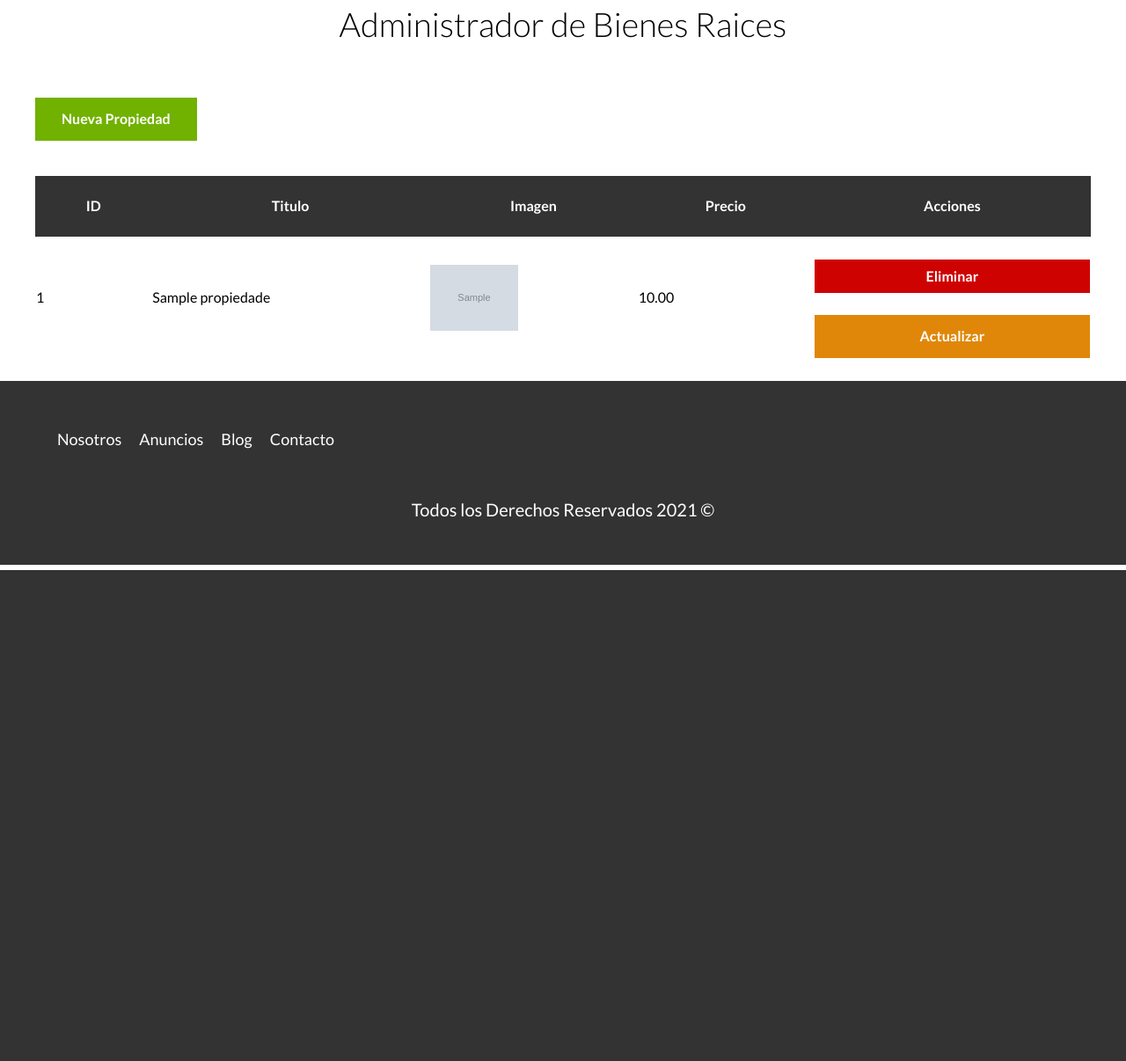
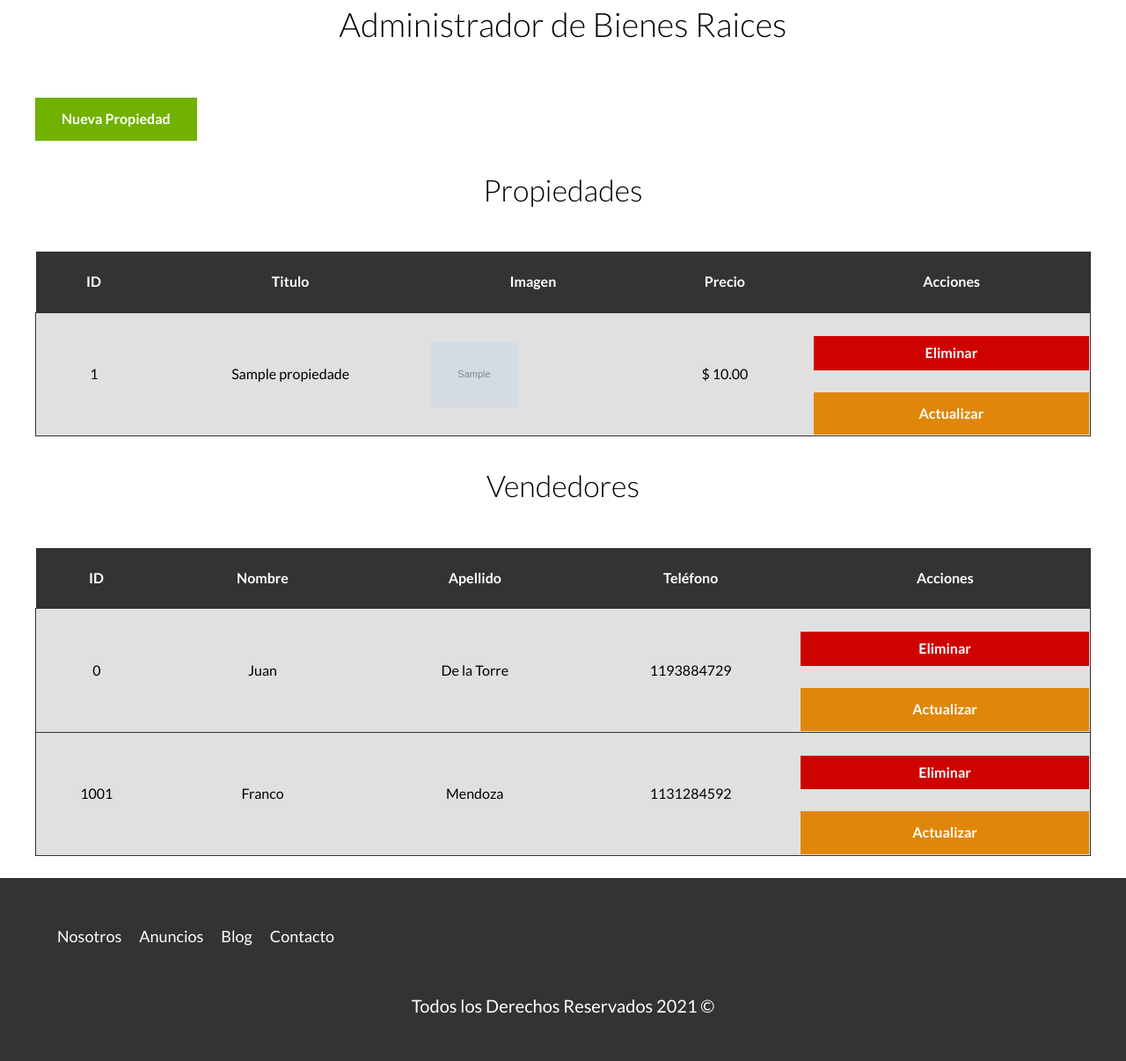
Before and after one commit to FranMendo2002/bienes-raices_POO, a PHP site: page /admin in a window 1280 px wide. Shown: the part 152-1358 px from the top of the page at 88% size. Before the commit the page ends 800 px from the top, so only its background shows below. Run offline with PHP 8.4, Linux system fonts and the light colour scheme; the visitor is signed in with stand-in values (Sample User, id 1); data comes from the database, SQL or seed files in the repository; tables that the repository leaves empty hold one stand-in row (values such as "Sample post"); grey boxes marked "Sample" are stand-in pictures; some libraries are stand-ins or nearby versions.

Commit message:
Lista de vendedores creada

```diff
--- a/admin/index.php
+++ b/admin/index.php
@@ -14,14 +14,28 @@
     $resultado = $_GET['resultado'] ?? null; // Revisa si existe el get, si no, asigna null
 
     if($_SERVER["REQUEST_METHOD"] === 'POST') {
+
         /* FILTER_VALIDATE_INT Valida un valor como integer, opcionalmente desde el rango especificado, y lo convierte a int en case de éxito. */
         $idEliminar = filter_var($_POST['id'], FILTER_VALIDATE_INT);
 
         if($idEliminar) {
-            $propiedad = Propiedad::find($idEliminar);
-            $resultado = $propiedad->eliminar();
+                $tipo = validarTipoContenido($_POST['tipo']);
+
+                if($tipo){
+                    if($_POST["tipo"]=== 'vendedor'){
+                        $vendedor = Vendedor::find($idEliminar);
+                        $resultado = $vendedor->eliminar();
+                    }
+                    if($_POST["tipo"]=== 'propiedad'){
+                        $propiedad = Propiedad::find($idEliminar);
+                        $resultado = $propiedad->eliminar();
+                    }
+                }
         }
     }
+
+
+
 
     // Incluye un template
     incluirTemplate('header');
@@ -32,14 +46,16 @@
 
     <?php
         if( intval($resultado) === 1): ?>
-            <p class="alerta exito">Anuncio Creado Correctamente</p>
+            <p class="alerta exito">Registro Creado Correctamente</p>
         <?php elseif( intval($resultado) === 2):?>
-            <p class="alerta actualizado">Anuncio Actualizado Correctamente</p>
+            <p class="alerta actualizado">Registro Actualizado Correctamente</p>
         <?php elseif( intval($resultado) === 3): ?>
-            <p class="alerta eliminado">Anuncio Eliminado Correctamente</p>
+            <p class="alerta eliminado">Registro Eliminado Correctamente</p>
         <?php endif; ?>
 
     <a href="/admin/propiedades/crear.php" class="boton boton-verde">Nueva Propiedad</a>
+
+    <h2>Propiedades</h2>
 
     <table class="propiedades">
         <thead>
@@ -58,10 +74,11 @@
                     <td> <?php echo $propiedad->id ?> </td>
                     <td> <?php echo $propiedad->titulo ?> </td>
                     <td><img src="/imagenes/<?php echo $propiedad->imagen ?>" class="imagen-tabla"></td>
-                    <td> <?php echo $propiedad->precio ?> </td>
+                    <td>$ <?php echo $propiedad->precio ?> </td>
                     <td>
                         <form method="POST" class="w-100">
                             <input type="hidden" name="id" value="<?php echo $propiedad->id; ?>">
+                            <input type="hidden" name="tipo" value="propiedad">
                             <input type="submit" class="boton-rojo-block" value="Eliminar">
                         </form>
 
@@ -72,13 +89,44 @@
 
         </tbody>
     </table>
+
+    <h2>Vendedores</h2>
+    <table class="propiedades">
+        <thead>
+            <tr>
+                <th>ID</th>
+                <th>Nombre</th>
+                <th>Apellido</th>
+                <th>Teléfono</th>
+                <th>Acciones</th>
+            </tr>
+        </thead>
+
+        <tbody> <!-- Mostrar los resultados -->
+            <?php foreach( $vendedores as $vendedor): ?>
+                <tr>
+                    <td> <?php echo $vendedor->id ?> </td>
+                    <td> <?php echo $vendedor->nombre ?> </td>
+                    <td> <?php echo $vendedor->apellido ?> </td>
+                    <td> <?php echo $vendedor->telefono ?> </td>
+                    <td>
+                        <form method="POST" class="w-100">
+                            <input type="hidden" name="id" value="<?php echo $vendedor->id; ?>">
+                            <input type="hidden" name="tipo" value="vendedor">
+                            <input type="submit" class="boton-rojo-block" value="Eliminar">
+                        </form>
+
+                        <a href="/admin/vendedores/actualizar.php?id=<?php echo $vendedor->id; ?>" class="boton-amarillo-block">Actualizar</a>
+                    </td>
+                </tr>
+            <?php endforeach; ?>
+
+        </tbody>
+    </table>
 </main>
 
 <?php
 
-    // Cerrar la conexion
-    mysqli_close($db);
-
     incluirTemplate('footer');
 
 ?>
--- a/classes/Propiedad.php
+++ b/classes/Propiedad.php
@@ -30,4 +30,40 @@ class Propiedad extends ActiveRecord{
         $this->creado = date('Y/m-d');
         $this->vendedorId = $args["vendedorId"] ?? '';
     }
+
+    public function validar() {
+            if (!$this->titulo) {
+                self::$errores[] = "Debes añadir un titulo";
+            }
+
+            if (!$this->precio) {
+                self::$errores[] = "El precio es obligatorio";
+            }
+
+            if (strlen($this->descripcion) < 50) {
+                self::$errores[] = "La descripcion es obligatoria y debe tener al menos 50 caracteres";
+            }
+
+            if (!$this->habitaciones) {
+                self::$errores[] = "El número de habitaciones es obligatorio";
+            }
+
+            if (!$this->wc) {
+                self::$errores[] = "El número de baños es obligatorio";
+            }
+
+            if (!$this->estacionamiento) {
+                self::$errores[] = "El número de estacionamientos es obligatorio";
+            }
+
+            if (!$this->vendedorId) {
+                self::$errores[] = "Elige un vendedor";
+            }
+
+            if(!$this->imagen){
+                self::$errores[] = "La imagen es obligatoria";
+            }
+
+            return static::$errores;
+        }
 }
--- a/includes/app.php
+++ b/includes/app.php
@@ -7,6 +7,6 @@ require __DIR__ . '/../vendor/autoload.php';
 // Conectarnos a la base de datos
 $db = conectarDB();
 
-use App\Propiedad;
+use App\ActiveRecord;
 
-Propiedad::setDB($db);
+ActiveRecord::setDB($db);
--- a/includes/funciones.php
+++ b/includes/funciones.php
@@ -30,3 +30,9 @@ function s($html) : string {
     $s = htmlspecialchars($html);
     return $s;
 }
+
+// Validar tipo de contenido
+function validarTipoContenido($tipo) {
+    $tipos = ['propiedad', 'vendedor'];
+    return in_array($tipo, $tipos);
+}
--- a/src/scss/base/_variables.scss
+++ b/src/scss/base/_variables.scss
@@ -19,6 +19,7 @@ $grisOscuro: #333333;
 $rojo: rgb(207, 2, 2);
 $naranja: #ffae00;
 $fucsia: #fd006a;
+$grisClaro: #e0e0e0;
 
 $separacion: 5rem;
 
--- a/src/scss/internas/_admin.scss
+++ b/src/scss/internas/_admin.scss
@@ -27,6 +27,8 @@ table.propiedades {
     margin-top: 4rem;
     width: 100%;
     border-spacing: 0;
+    text-align: center;
+    border-collapse: collapse;
 
     thead {
         background-color: $grisOscuro;
@@ -37,6 +39,14 @@ table.propiedades {
         }
     }
 
+    tbody {
+        tr {
+            background-color: $grisClaro;
+            border: 1px solid $grisOscuro;
+        }
+
+    }
+
     .imagen-tabla {
         width: 10rem;
     }
--- a/usuario.php
+++ b/usuario.php
@@ -1,7 +1,7 @@
 <?php
 
     // Importar la conexion
-    require 'includes/app.php';
+    require '/includes/app.php';
     $db = conectarDB();
 
     // Crear un email y password
@@ -12,7 +12,7 @@
     $passwordHash = password_hash($password, PASSWORD_BCRYPT);
 
     // Query para crear el usuario
-    $query = "INSERT INTO usuarios (email, password) VALUES( '${email}', '${passwordHash}' )";
+    $query = "INSERT INTO usuario (email, password) VALUES( '${email}', '${passwordHash}' )";
     //echo $query;
 
     // Agregarlo a la Base de Datos
```
Also changed, not shown: admin/propiedades/actualizar.php (+3 -6 lines), classes/ActiveRecord.php (+5 -40 lines), build/css/app.css, 1 other file.
